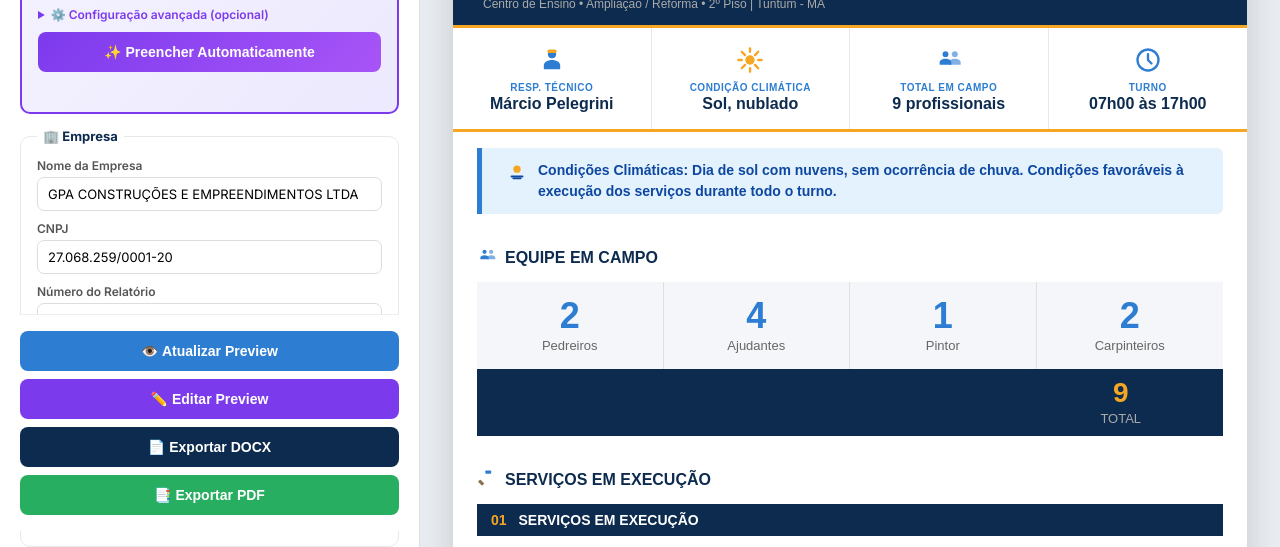
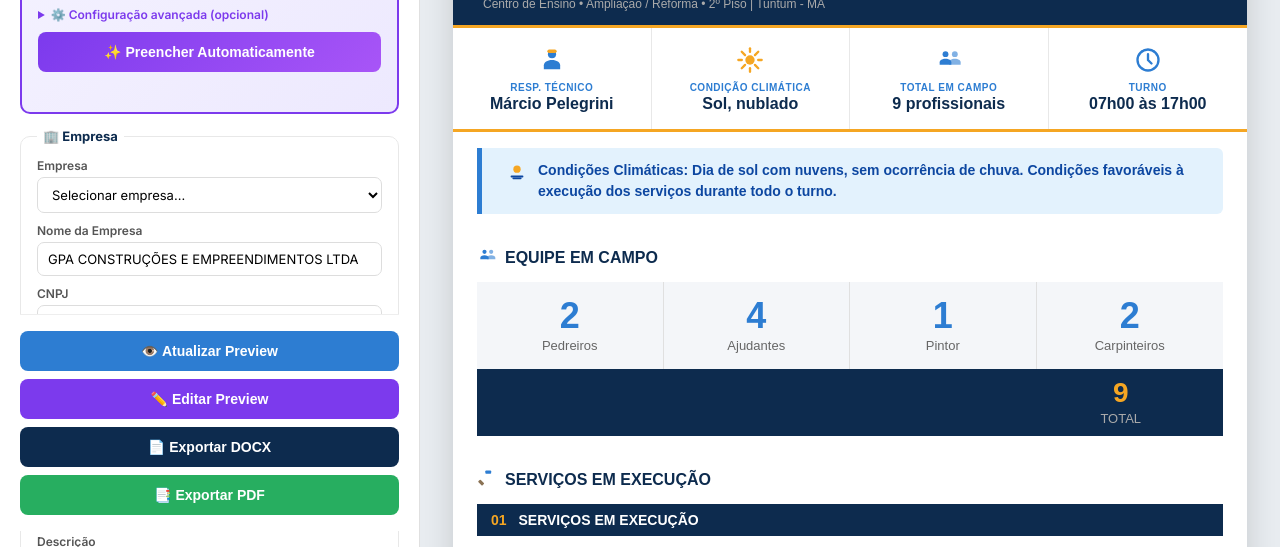
Before and after one commit to mateusknc-debug/rdo-generator, a website: page index.html in a window 1280 px wide. Shown: the part 253-800 px from the top of the page. Drawn offline with Linux system fonts and the light colour scheme.

Commit message:
Add company selector: GPA and KNC Brasil

```diff
--- a/app.js
+++ b/app.js
@@ -1,6 +1,19 @@
 // ===== STATE =====
 let fotos = [];
 let zoom = 1;
+
+// ===== COMPANY SELECT =====
+const EMPRESAS = {
+  GPA: { nome: 'GPA CONSTRUÇÕES E EMPREENDIMENTOS LTDA', cnpj: '27.068.259/0001-20' },
+  KNC: { nome: 'KNC BRASIL LTDA', cnpj: '56.947.433/0001-03' }
+};
+
+function fillEmpresa(key) {
+  if (key && EMPRESAS[key]) {
+    document.getElementById('empresa').value = EMPRESAS[key].nome;
+    document.getElementById('cnpj').value = EMPRESAS[key].cnpj;
+  }
+}
 
 document.getElementById('data').valueAsDate = new Date();
 
--- a/index.html
+++ b/index.html
@@ -47,6 +47,14 @@
       <!-- EMPRESA -->
       <fieldset>
         <legend>🏢 Empresa</legend>
+        <label>Empresa
+          <select id="empresaSelect" onchange="fillEmpresa(this.value)">
+            <option value="">Selecionar empresa...</option>
+            <option value="GPA">GPA CONSTRUÇÕES E EMPREENDIMENTOS LTDA</option>
+            <option value="KNC">KNC BRASIL LTDA</option>
+            <option value="OUTRA">Outra</option>
+          </select>
+        </label>
         <label>Nome da Empresa
           <input type="text" id="empresa" value="GPA CONSTRUÇÕES E EMPREENDIMENTOS LTDA" required>
         </label>
--- a/style.css
+++ b/style.css
@@ -118,7 +118,7 @@ label {
   margin-bottom: 10px;
 }
 
-input[type="text"], input[type="date"], input[type="number"], textarea {
+input[type="text"], input[type="date"], input[type="number"], textarea, select {
   width: 100%;
   padding: 8px 10px;
   border: 1.5px solid #ddd;
@@ -127,8 +127,10 @@ input[type="text"], input[type="date"], input[type="number"], textarea {
   font-family: var(--font);
   margin-top: 4px;
   transition: border-color 0.2s;
+  background: white;
 }
-input:focus, textarea:focus { outline: none; border-color: var(--blue); }
+input:focus, textarea:focus, select:focus { outline: none; border-color: var(--blue); }
+select { cursor: pointer; }
 textarea { resize: vertical; }
 
 .row { display: flex; gap: 10px; }
```
